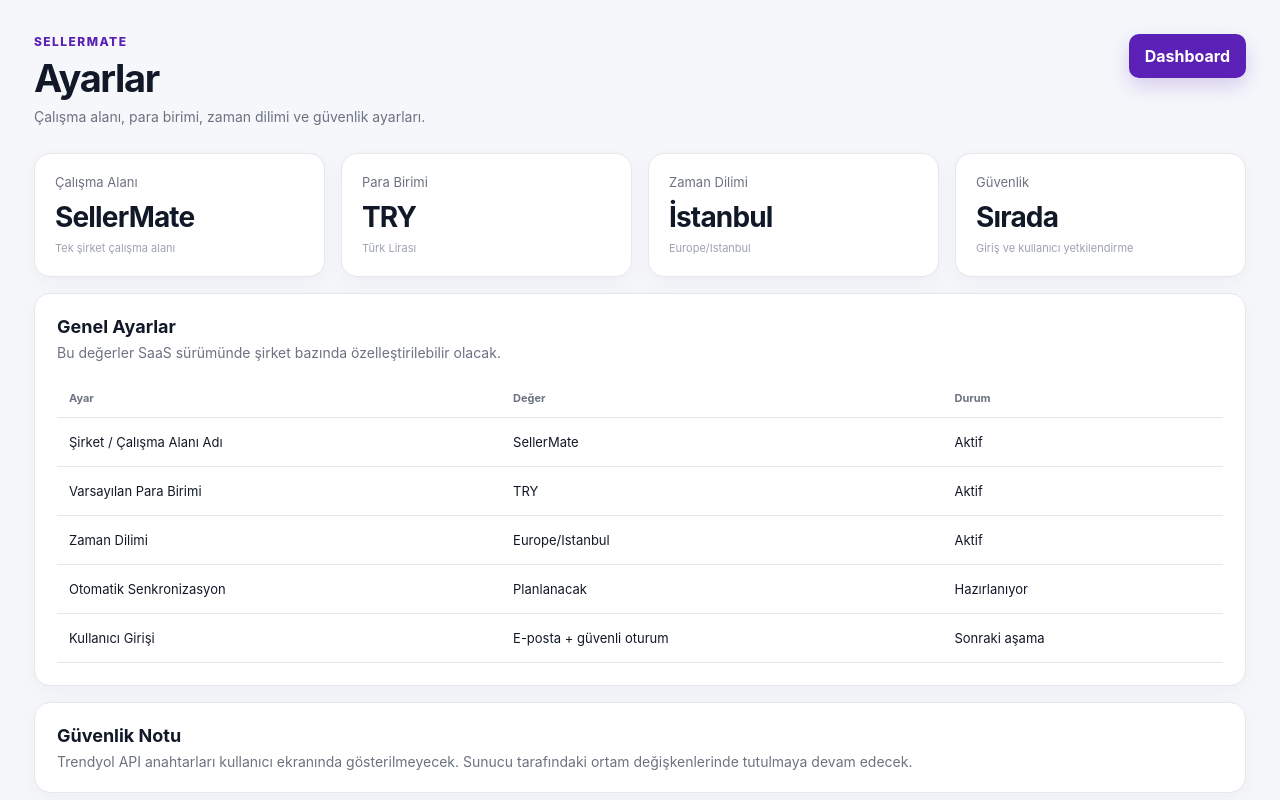
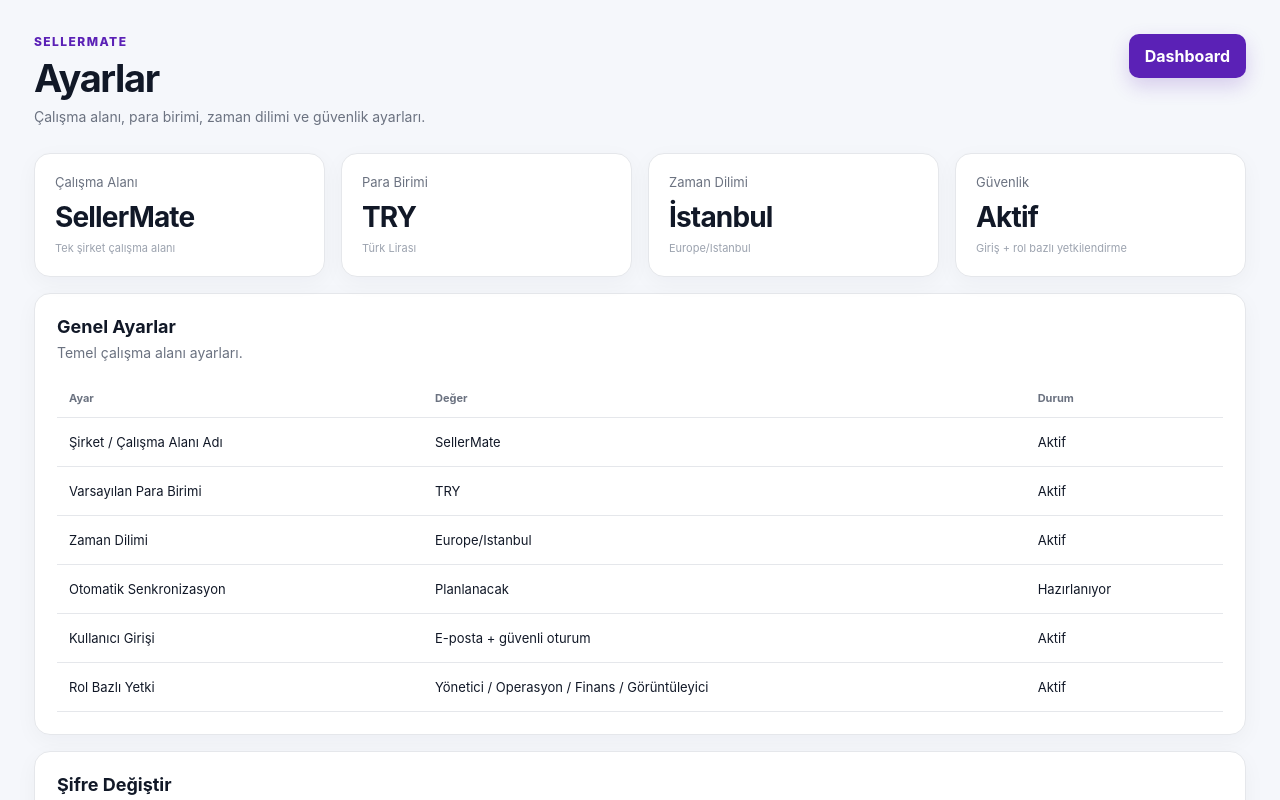
Before and after one commit to dev-bahadircokgezme/sellermate-web, a Next.js app: page /ayarlar in a window 1280 px wide. Shown: the top 800 px of the page. Built offline with nearby package versions, Linux system fonts and the light colour scheme.

Commit message:
Enable SellerMate security settings

```diff
--- a/app/ayarlar/page.tsx
+++ b/app/ayarlar/page.tsx
@@ -1,3 +1,5 @@
+import PasswordForm from "./PasswordForm";
+
 export const dynamic = "force-dynamic";
 
 export default function SettingsPage(){
@@ -7,15 +9,17 @@ export default function SettingsPage(){
    <article className="card metricCard"><p className="metricLabel">Çalışma Alanı</p><strong className="metricValue">SellerMate</strong><p className="metricNote">Tek şirket çalışma alanı</p></article>
    <article className="card metricCard"><p className="metricLabel">Para Birimi</p><strong className="metricValue">TRY</strong><p className="metricNote">Türk Lirası</p></article>
    <article className="card metricCard"><p className="metricLabel">Zaman Dilimi</p><strong className="metricValue">İstanbul</strong><p className="metricNote">Europe/Istanbul</p></article>
-   <article className="card metricCard"><p className="metricLabel">Güvenlik</p><strong className="metricValue">Sırada</strong><p className="metricNote">Giriş ve kullanıcı yetkilendirme</p></article>
+   <article className="card metricCard"><p className="metricLabel">Güvenlik</p><strong className="metricValue">Aktif</strong><p className="metricNote">Giriş + rol bazlı yetkilendirme</p></article>
   </section>
-  <section className="card ordersCard"><div className="cardHeader"><div><h2>Genel Ayarlar</h2><p className="muted">Bu değerler SaaS sürümünde şirket bazında özelleştirilebilir olacak.</p></div></div><div className="tableWrap"><table><thead><tr><th>Ayar</th><th>Değer</th><th>Durum</th></tr></thead><tbody>
+  <section className="card ordersCard"><div className="cardHeader"><div><h2>Genel Ayarlar</h2><p className="muted">Temel çalışma alanı ayarları.</p></div></div><div className="tableWrap"><table><thead><tr><th>Ayar</th><th>Değer</th><th>Durum</th></tr></thead><tbody>
    <tr><td>Şirket / Çalışma Alanı Adı</td><td>SellerMate</td><td>Aktif</td></tr>
    <tr><td>Varsayılan Para Birimi</td><td>TRY</td><td>Aktif</td></tr>
    <tr><td>Zaman Dilimi</td><td>Europe/Istanbul</td><td>Aktif</td></tr>
    <tr><td>Otomatik Senkronizasyon</td><td>Planlanacak</td><td>Hazırlanıyor</td></tr>
-   <tr><td>Kullanıcı Girişi</td><td>E-posta + güvenli oturum</td><td>Sonraki aşama</td></tr>
+   <tr><td>Kullanıcı Girişi</td><td>E-posta + güvenli oturum</td><td>Aktif</td></tr>
+   <tr><td>Rol Bazlı Yetki</td><td>Yönetici / Operasyon / Finans / Görüntüleyici</td><td>Aktif</td></tr>
   </tbody></table></div></section>
-  <section className="card ordersCard"><div className="cardHeader"><div><h2>Güvenlik Notu</h2><p className="muted">Trendyol API anahtarları kullanıcı ekranında gösterilmeyecek. Sunucu tarafındaki ortam değişkenlerinde tutulmaya devam edecek.</p></div></div></section>
+  <PasswordForm />
+  <section className="card ordersCard"><div className="cardHeader"><div><h2>Güvenlik Notu</h2><p className="muted">Trendyol API anahtarları kullanıcı ekranında gösterilmez. Sunucu tarafındaki ortam değişkenlerinde tutulur.</p></div></div></section>
  </main>
 }
```
